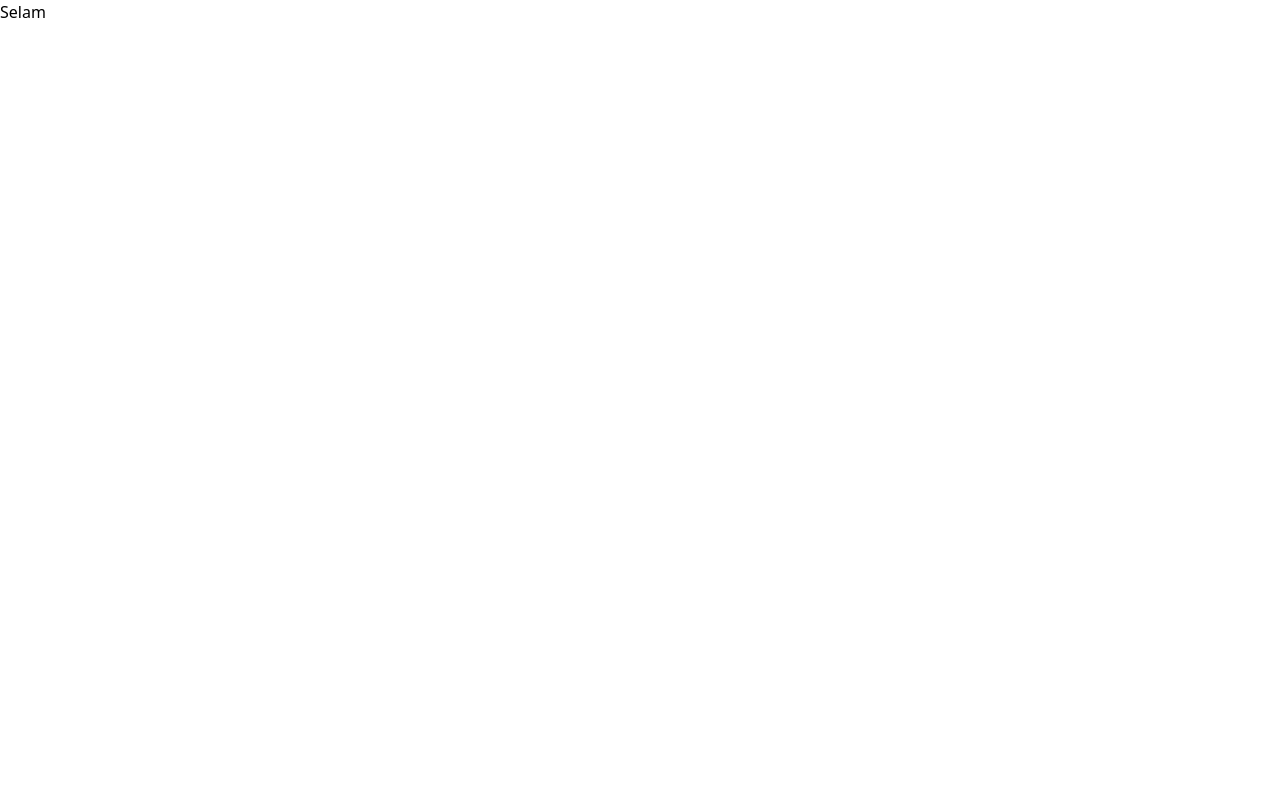
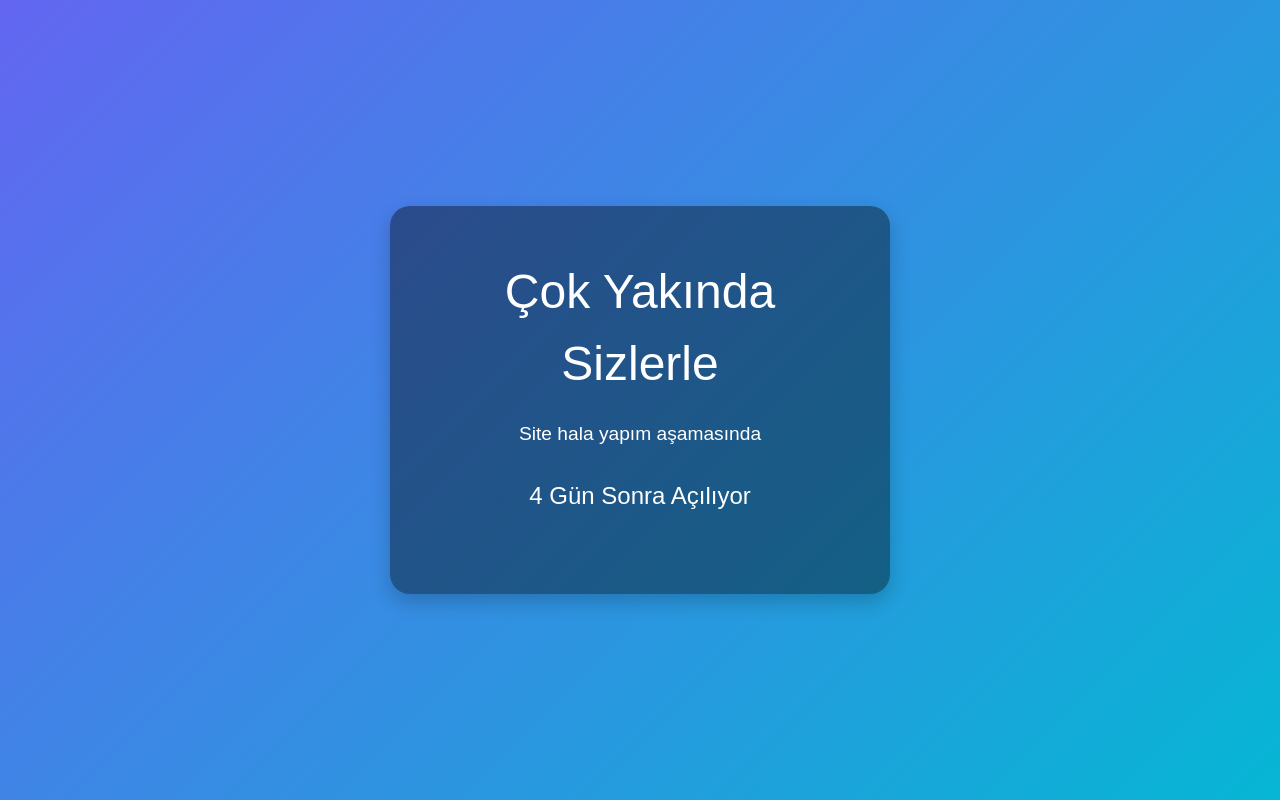
Before and after one commit to devtalhakilic/talha-kilic-portfolio, a website: page src/index.html in a window 1280 px wide. Drawn offline with Linux system fonts and the light colour scheme.

Commit message:
Coming Soon Page

```diff
--- a/src/index.html
+++ b/src/index.html
@@ -5,8 +5,66 @@
     <meta name="viewport" content="width=device-width, initial-scale=1.0">
     <title>Frontend Developer Talha KILIÇ</title>
     <link href="../dist/output.css" rel="stylesheet">
+<style>
+body {
+margin: 0;
+font-family: Arial, sans-serif;
+display: flex;
+justify-content: center;
+align-items: center;
+height: 100vh;
+background: linear-gradient(135deg, #6366f1, #06b6d4);
+color: white;
+text-align: center;
+}
+.container {
+background-color: rgba(0,0,0,0.4);
+padding: 50px;
+border-radius: 20px;
+box-shadow: 0 8px 20px rgba(0,0,0,0.2);
+max-width: 500px;
+}
+h1 {
+font-size: 3rem;
+margin-bottom: 20px;
+}
+p {
+font-size: 1.2rem;
+margin-bottom: 30px;
+}
+.countdown {
+font-size: 1.5rem;
+margin-bottom: 30px;
+}
+.social-links a {
+margin: 0 10px;
+text-decoration: none;
+color: white;
+font-size: 1.5rem;
+}
+</style>
 </head>
 <body>
-        <h2>Selam</h2>
+<div class="container">
+<h1>Çok Yakında Sizlerle</h1>
+<p>Site hala yapım aşamasında</p>
+<div class="countdown" id="countdown">4 Gün Sonra Açılıyor</div>
+<div class="social-links">
+</div>
+</div>
+
+
+<script>
+// Example countdown logic
+const countdownEl = document.getElementById('countdown');
+let daysLeft = 10;
+setInterval(() => {
+daysLeft--;
+countdownEl.textContent = `Launching in ${daysLeft} days`;
+if (daysLeft <= 0) {
+countdownEl.textContent = "Launching today!";
+}
+}, 1000 * 60 * 60 * 24); // decrease daily
+</script>
 </body>
 </html>
```
